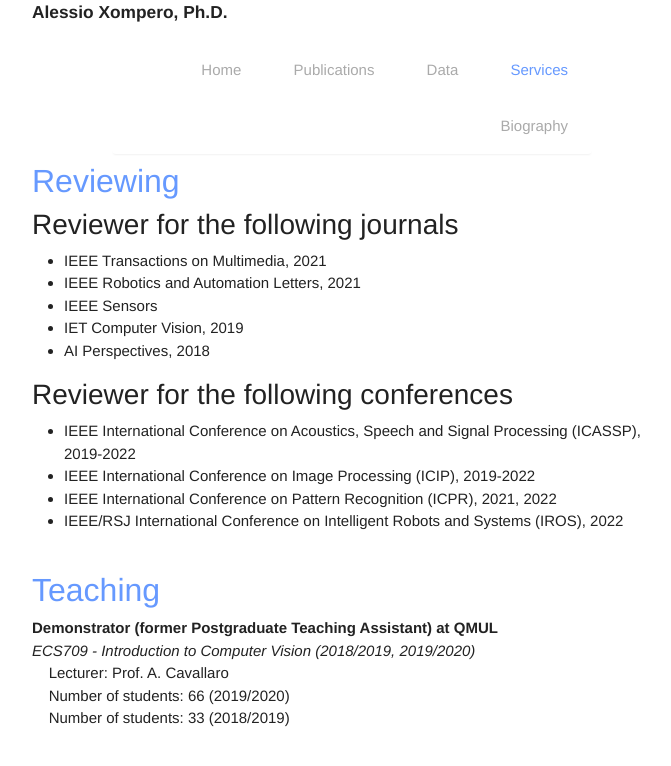
After one commit to kerolex/kerolex.github.io, a PHP site: page /services.html in a window 1280 px wide. The commit adds this page. Shown: the top 766 px of the page, without its empty margins (288-959 px from the left). Run offline with PHP 8.4, Linux system fonts and the light colour scheme; some libraries are stand-ins or nearby versions.

Commit message:
Updated the whole website

```diff
--- a/data.html
+++ b/data.html
@@ -63,6 +63,7 @@
 				<li><a href="index.html">Home</a></li>
 				<li><a href="publications.html">Publications</a></li>
 				<li><a href="data.html" class="active">Data</a></li>
+				<li><a href="services.html">Services</a></li>
 				<li><a href="bio.html">Biography</a></li>
 			</ul>
 		</nav>
--- a/mystyle.css
+++ b/mystyle.css
@@ -65,7 +65,7 @@ color: #6699ff;
 display: block;
 margin: 8px auto;
 overflow: hidden;
-width: 50%;
+width: 75%;
 }
 
 nav ul {
--- /dev/null
+++ b/services.html
@@ -0,0 +1,80 @@
+<!DOCTYPE html>
+<html lang = "en">
+
+<head>
+	<!-- Global site tag (gtag.js) - Google Analytics -->
+	<script async src="https://www.googletagmanager.com/gtag/js?id=UA-139569814-1"></script>
+	<script>
+		window.dataLayer = window.dataLayer || [];
+		function gtag(){dataLayer.push(arguments);}
+		gtag('js', new Date());
+
+		gtag('config', 'UA-139569814-1');
+	</script>
+
+	<title>Alessio Xompero</title>
+
+	<link href = "css/bootstrap.min.css" rel = "stylesheet">
+	<link rel="stylesheet" href="mystyle.css">
+
+	<style>
+		h2{
+			text-align: left;
+			/*color: #017572;*/
+			color: #6699ff;
+		}
+		#about, #services {
+			width: 50%;
+			text-align: left;
+			margin-top: 0px;
+			margin:0 auto;
+			white-space: break-all;
+		}
+	</style>
+</head>
+
+<body>
+	<div id="about">
+		<p style="float:left; font-size: 13.0pt;"><b style="font-weight: bold;">Alessio Xompero, Ph.D.</b></p>
+		<nav style="text-align:right">
+			<ul>
+				<!-- <li>Alessio Xompero</li> -->
+				<li><a href="index.html">Home</a></li>
+				<li><a href="publications.html">Publications</a></li>
+				<li><a href="data.html">Data</a></li>
+				<li><a href="services.html" class="active">Services</a></li>
+				<li><a href="bio.html">Biography</a></li>
+			</ul>
+		</nav>
+	</div>
+
+	<div id="services">
+		<h2 style="text-align: left;">Reviewing</h2>
+		<h3 style="text-align: left;">Reviewer for the following journals</h3>
+		<ul>
+			<li>IEEE Transactions on Multimedia, 2021</li>
+			<li>IEEE Robotics and Automation Letters, 2021</li>
+			<li>IEEE Sensors</li>
+			<li>IET Computer Vision, 2019</li>
+			<li>AI Perspectives, 2018</li>
+		</ul>
+		<h3 style="text-align: left;">Reviewer for the following conferences</h3>
+		<ul>
+			<li>IEEE International Conference on Acoustics, Speech and Signal Processing (ICASSP), 2019-2022</li>
+			<li>IEEE International Conference on Image Processing (ICIP), 2019-2022</li>
+			<li>IEEE International Conference on Pattern Recognition (ICPR), 2021, 2022</li>
+			<li>IEEE/RSJ International Conference on Intelligent Robots and Systems (IROS), 2022</li>
+		</ul>
+		<br>
+		<h2 style="text-align: left;">Teaching</h2>
+		<p>
+			<b  style="font-weight: bold;">Demonstrator (former Postgraduate Teaching Assistant) at QMUL</b><br>
+			<em>ECS709 - Introduction to Computer Vision (2018/2019, 2019/2020)</em><br>
+			&nbsp; &nbsp; Lecturer: Prof. A. Cavallaro<br>
+			&nbsp; &nbsp; Number of students: 66 (2019/2020)<br>
+			&nbsp; &nbsp; Number of students: 33 (2018/2019)<br>
+		</p>
+	</div>
+
+</body>
+</html>
```
Also changed, not shown: bio.html (+3 -38 lines), index.html (+18 -32 lines), publications.html (+43 -9 lines), images/AlessioXompero.JPG (added), images/visualadversarial.png (added).
